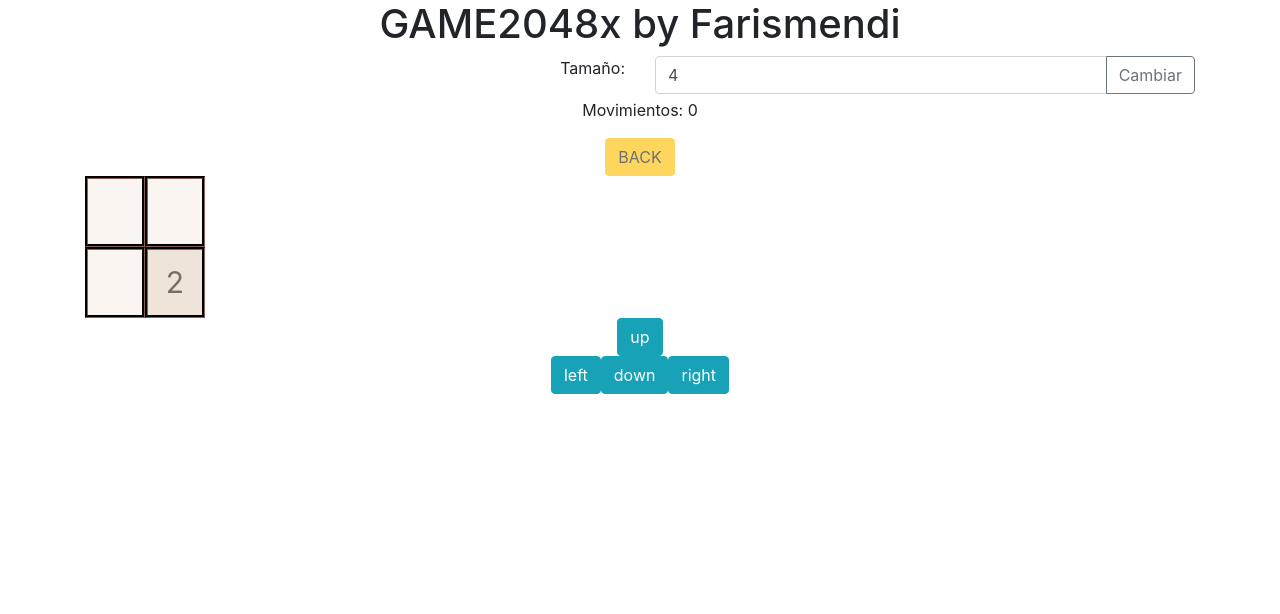
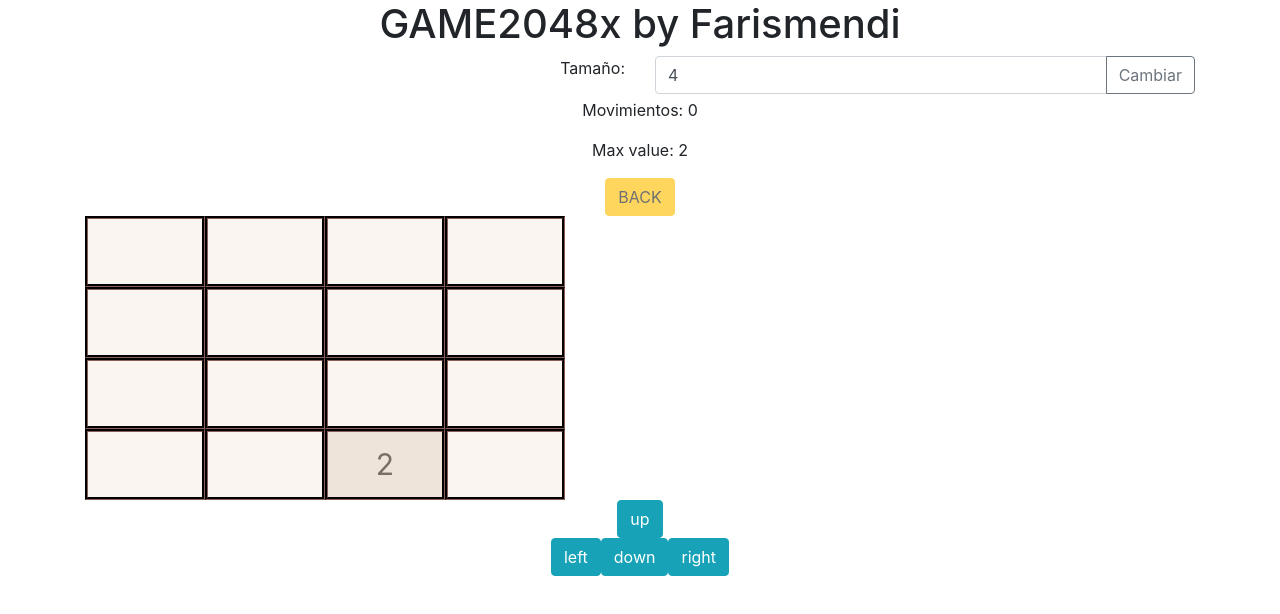
Before and after one commit to Fabianko/game2048-angular, an Angular app: page /game in a window 1280 px wide. Shown: the top 614 px of the page. Built offline with nearby package versions, Linux system fonts and the light colour scheme.

Commit message:
ADD: se agrega contador del valor mayor dentro de la matriz

```diff
--- a/src/app/game2048/game2048.component.html
+++ b/src/app/game2048/game2048.component.html
@@ -27,6 +27,9 @@
         <div class="col-md-12">
             <p class="text-center">
                 Movimientos: {{countMoviments}}
+            </p>
+            <p class="text-center" *ngIf="maxValue">
+                Max value: {{maxValue}}
             </p>
         </div>
         <div class="col-md-12 text-center">
--- a/src/app/game2048/game2048.component.less
+++ b/src/app/game2048/game2048.component.less
@@ -6,9 +6,8 @@
     font-size: @sizeElem;
     margin-left:@sizeElem;
     color: #776e65;
-    min-width: 60px !important;
-
-    min-height: 60px !important;
+    min-width: 120px !important;
+    min-height: 80px !important;
     margin:0px;
     padding:10px;
     border: 3px;
--- a/src/app/game2048/game2048.component.ts
+++ b/src/app/game2048/game2048.component.ts
@@ -1,5 +1,6 @@
 import { Component, OnInit, HostListener } from '@angular/core';
 import { FormControl, Validators } from '@angular/forms';
+import { typeWithParameters } from '@angular/compiler/src/render3/util';
 @Component({
   selector: 'app-game2048',
   templateUrl: './game2048.component.html',
@@ -22,6 +23,8 @@ export class Game2048Component implements OnInit {
 
   array: number[][];
 
+  maxValue: number = 0;
+
   inputSize = new FormControl(
     4,
     [
@@ -32,7 +35,7 @@ export class Game2048Component implements OnInit {
 
   endGame = false;
 
-  sizeArray: number = 2;
+  sizeArray: number = 4;
 
   countMoviments: number = 0;
 
@@ -50,6 +53,7 @@ export class Game2048Component implements OnInit {
     this.array = this.createArray(this.sizeArray);
     this.array = this.randomInCeros(this.array,this.sizeArray);
     this.history.push(JSON.parse(JSON.stringify(this.array)));
+    this.getMaxValue(this.array);
   }
 
 
@@ -57,10 +61,10 @@ export class Game2048Component implements OnInit {
     this.array = JSON.parse(JSON.stringify(this.history[this.countMoviments-1]));
     this.endGame=false;
     this.countMoviments-=1;
+    this.getMaxValue(this.array);
   }
 
   public changeSize() {
-    console.log(this.inputSize);
     if (this.inputSize.status === "VALID") {
       this.sizeArray = this.inputSize.value;
       this.configInit();
@@ -87,6 +91,17 @@ export class Game2048Component implements OnInit {
     this.nextStep(matrix);
   }
 
+  public getMaxValue(matrix:number[][]) {
+    debugger;
+    for  (let i = 0; i < matrix.length; i++) {
+      for (let j = 0; j < matrix[i].length;j++) {
+        if (matrix[i][j]>this.maxValue) {
+          this.maxValue = matrix[i][j];
+        }
+      }
+    }
+  }
+
   public nextStep(matrix:number[][]) {
     if (this.history[this.countMoviments].toString() == matrix.toString()) {
       return 0;
@@ -96,6 +111,7 @@ export class Game2048Component implements OnInit {
       this.countMoviments += 1;
       this.array = JSON.parse(JSON.stringify(this.randomInCeros(this.array,this.sizeArray)));
       this.history.push(JSON.parse(JSON.stringify(this.array)));
+      this.getMaxValue(this.array);
       if (this.isEnd(this.array,this.sizeArray)) {
         console.log("termino el juego");
         this.endGame=true;
@@ -118,7 +134,6 @@ export class Game2048Component implements OnInit {
       }
       i = i + 1;
     }
-    console.log(matrix)
     return matrix;
   }
 
```
